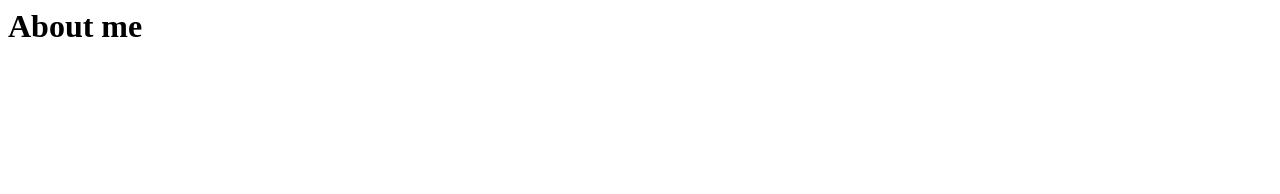
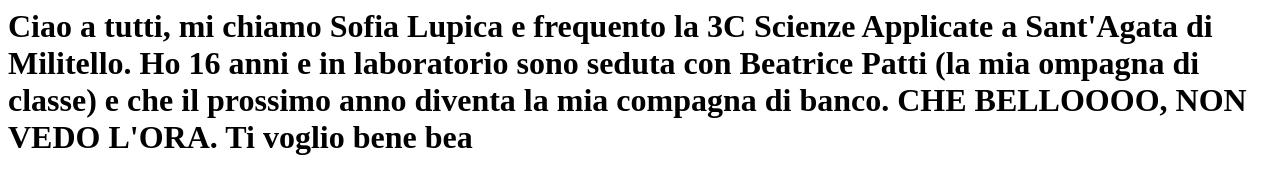
Before and after one commit to sofiuzza08/portfolio, a plain HTML site: page aboutme.html in a window 1280 px wide. Drawn offline with Linux system fonts and the light colour scheme.

Commit message:
Update aboutme.html

```diff
--- a/aboutme.html
+++ b/aboutme.html
@@ -1,3 +1,3 @@
 <html>
-  <h1>About me</h1>
+  <h1>Ciao a tutti, mi chiamo Sofia Lupica e frequento la 3C Scienze Applicate a Sant'Agata di Militello. Ho 16 anni e in laboratorio sono seduta con Beatrice Patti (la mia ompagna di classe) e che il prossimo anno diventa la mia compagna di banco. CHE BELLOOOO, NON VEDO L'ORA. Ti voglio bene bea</h1>
 </html>
```
